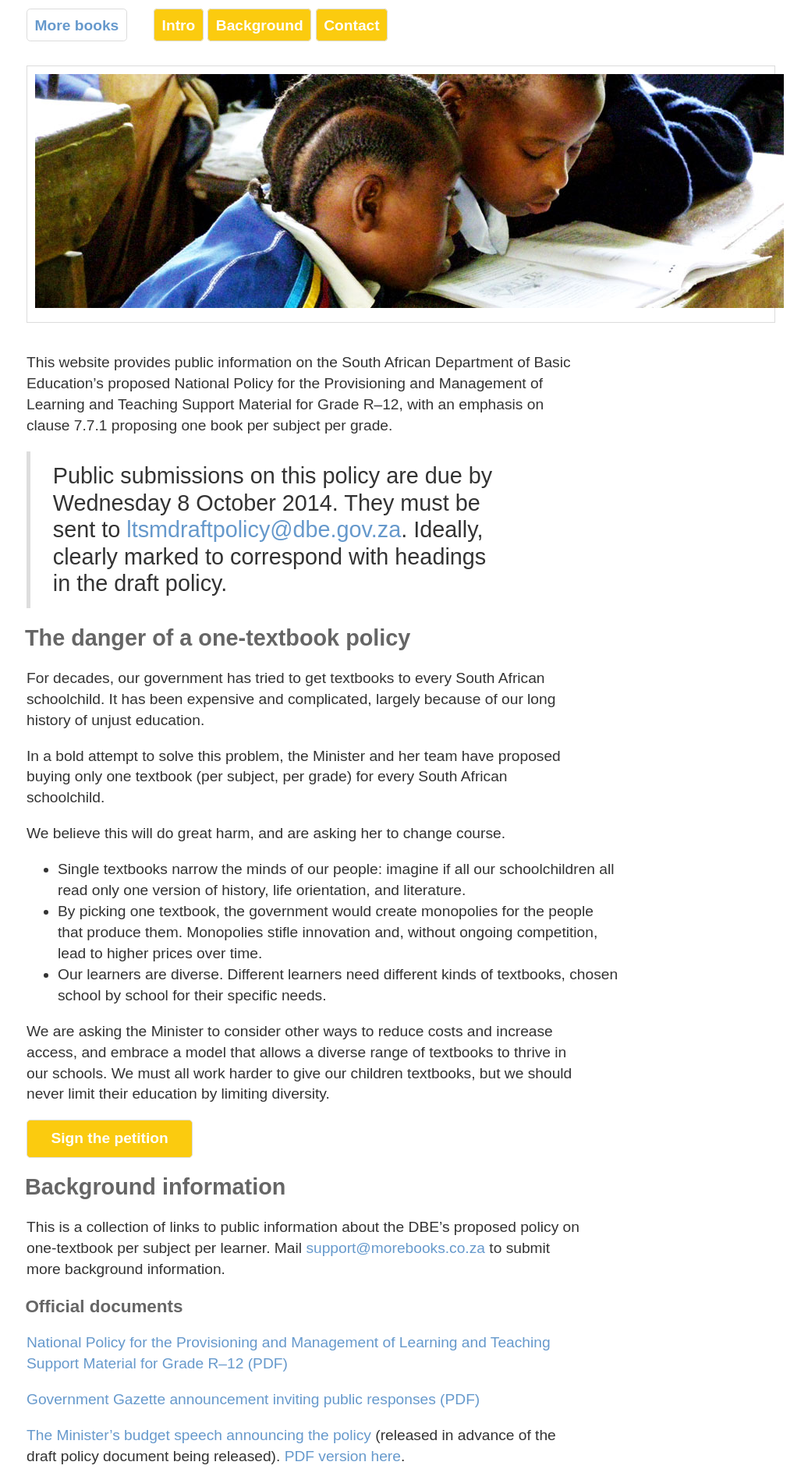
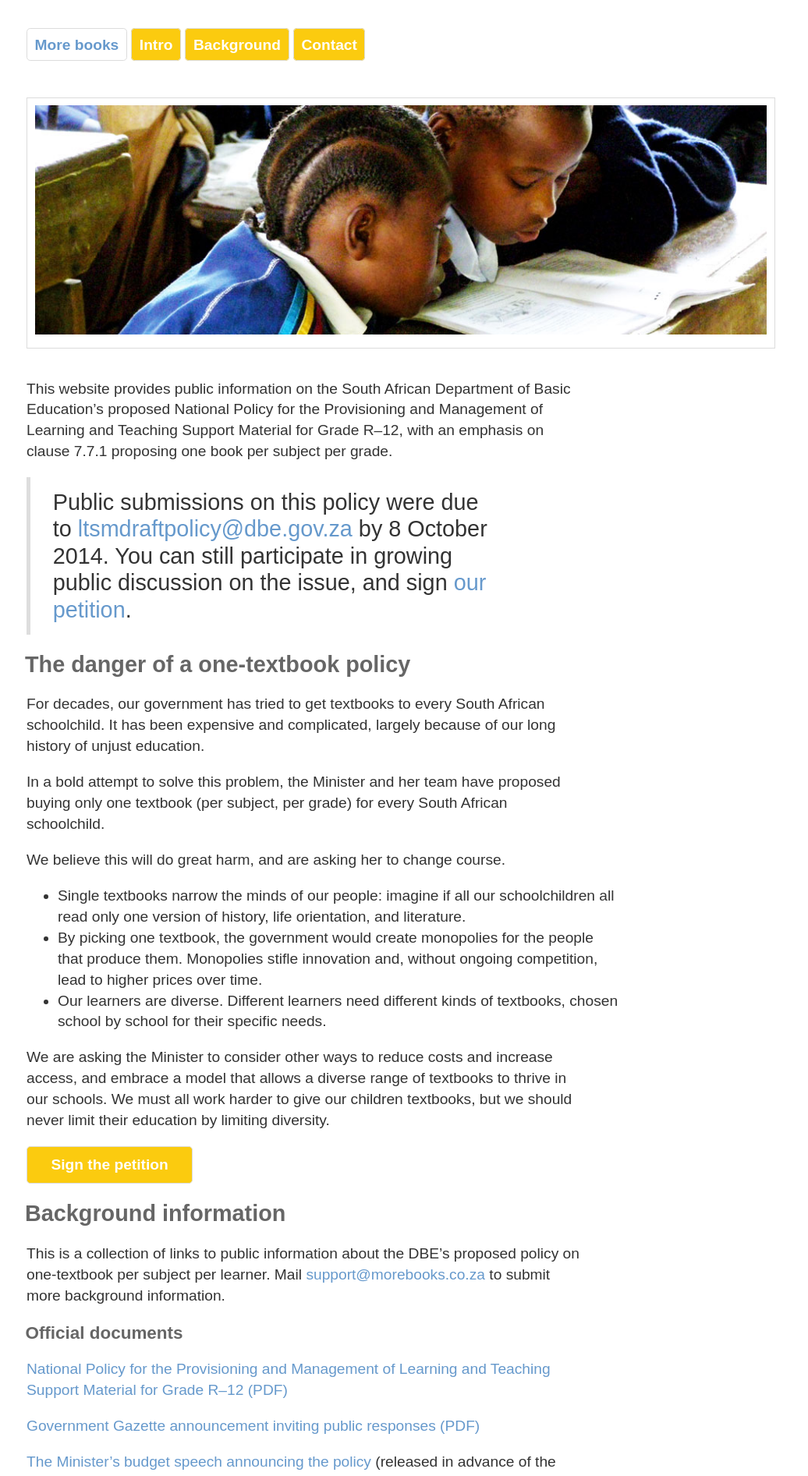
Before and after one commit to arthurattwell/morebooks, a Jekyll site: the page built from index.md, in a window 1280 px wide. Shown: the top 1893 px of the page at 78% size, without its empty margins (126-1162 px from the left). Built offline with Jekyll 4.4.1, drawn with Linux system fonts in a browser that asks for light colours; nearby versions of some CDN libraries.

Commit message:
Improve CSS for mobile

```diff
--- a/css/screen.css
+++ b/css/screen.css
@@ -20,6 +20,7 @@
 #wrapper {
 	margin: 0 auto;
 	max-width: 960px;
+	padding: 0.5em;
 }
 #content {}
 #menu {
@@ -28,6 +29,7 @@
 #menu ul {
 	margin: 0;
 	padding: 1em 0 0 0;
+	line-height: 3em;
 }
 #menu ul li, .role-chooser ul li {
 	display: inline; /* Shows each item side-by-side */
@@ -39,6 +41,9 @@
 .video-slide {
 	border: 1px solid gainsboro;
 	padding: 0.5em;
+}
+.video-slide img {
+	max-width: 100%;
 }
 #main {
 	clear: both;
@@ -56,7 +61,7 @@
 	clear: both;
 	color: #666;
 	line-height: 90%;
-	margin-left: -1em; /* works with linkified headers */
+	text-indent: -0.5em; /* works with linkified headers */
 }
 p, ul, ol {
 	max-width: 720px;
@@ -114,7 +119,6 @@
 a.link-button-site-name {
 	background-color: white;
 	color: #69C;
-	margin-right: 1.5em;
 }
 a.link-button-site-name:hover {
 	background-color: grey;
--- a/index.md
+++ b/index.md
@@ -5,7 +5,7 @@
 
 This website provides public information on the South African Department of Basic Education's proposed National Policy for the Provisioning and Management of Learning and Teaching Support Material for Grade R–12, with an emphasis on clause 7.7.1 proposing one book per subject per grade.
 
-> Public submissions on this policy are due by Wednesday 8 October 2014. They must be sent to [ltsmdraftpolicy@dbe.gov.za](mailto:ltsmdraftpolicy@dbe.gov.za). Ideally, clearly marked to correspond with headings in the draft policy.
+> Public submissions on this policy were due to [ltsmdraftpolicy@dbe.gov.za](mailto:ltsmdraftpolicy@dbe.gov.za) by 8 October 2014. You can still participate in growing public discussion on the issue, and sign [our petition](https://www.change.org/p/minister-of-basic-education-angie-motshekga-don-t-prescribe-only-one-textbook-for-every-south-african-child).
 
 ## The danger of a one-textbook policy
 
```
Also changed, not shown: 2 other files.
